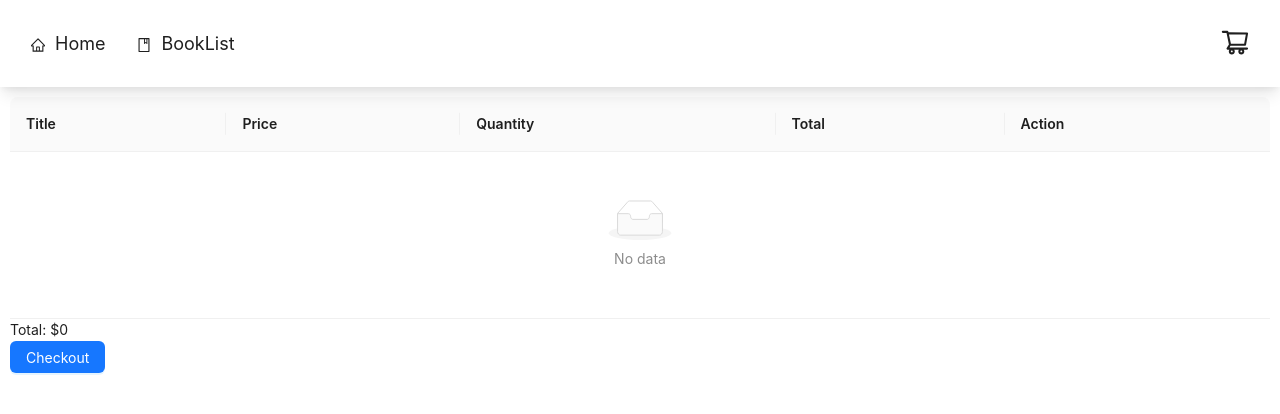
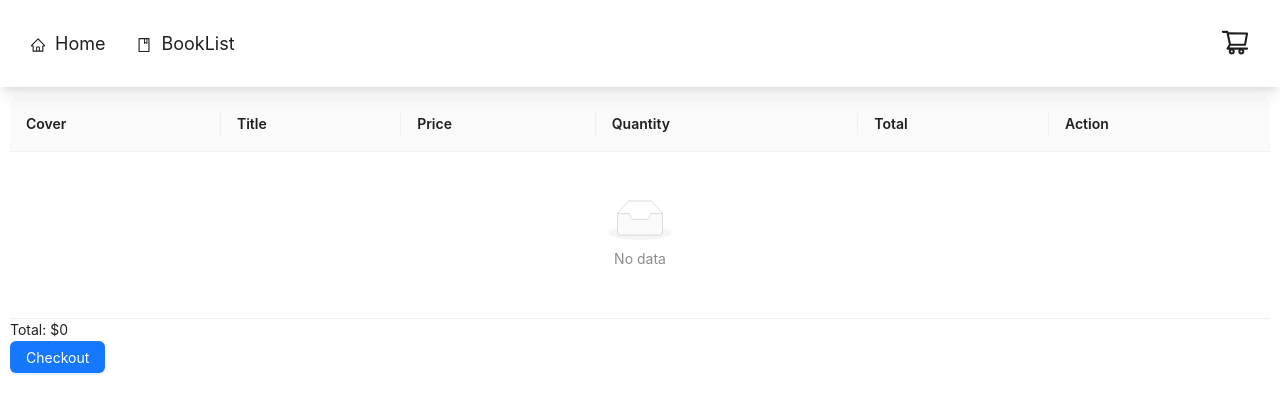
Before and after one commit to mujeebahmad03/Elite-Devs_Online-Bookstore, a React (Vite) app: page /cart in a window 1280 px wide. Shown: the top 414 px of the page. Built offline with nearby package versions, Linux system fonts and the light colour scheme.

Commit message:
Added book cover image in the cart page

```diff
--- a/src/components/Book/Book.jsx
+++ b/src/components/Book/Book.jsx
@@ -21,7 +21,7 @@ function Book({book}) {
 
   return (
       <Card className="card"
-        cover={<Image height={300} className="bookImg" src={book?.image?.thumbnail && book?.image?.smallThumbnail || `/cover_not_found.jpg`} alt="book_cover"/>}
+        cover={<Image height={300} className="bookImg" src={book.image} alt="book_cover"/>}
         actions={[<Rate disabled allowHalf value={book.averageRating} />, <Button
           loading={loading} type="link"
           onClick={addBookToCart}>Add to cart</Button>]}
--- a/src/context/searchContext.jsx
+++ b/src/context/searchContext.jsx
@@ -47,7 +47,7 @@ const SearchProvider = memo(function SearchProvider({ children }) {
               title: volumeInfo.title,
               description: volumeInfo.description,
               category: volumeInfo.categories,
-              image: volumeInfo.imageLinks,
+              image: volumeInfo.imageLinks?.thumbnail && volumeInfo.imageLinks?.smallThumbnail || `/cover_not_found.jpg`,
               price: amount,
               quantity: 1,
               total: amount * 1
--- a/src/pages/BookDetails/BookDetails.jsx
+++ b/src/pages/BookDetails/BookDetails.jsx
@@ -42,7 +42,7 @@ function BookDetails() {
     <div style={{padding: 10}}>
       <h1>Book Details</h1>
       <div className='flex'>
-        <img src={bookDetails?.image?.thumbnail && bookDetails?.image?.smallThumbnail || `/cover_not_found.jpg`}/>
+        <img src={bookDetails?.image}/>
         <div style={{padding: 10}}>
           <Descriptions title={bookDetails.title} layout='vertical'>
             <Descriptions.Item label="Authors">{bookDetails.authors}</Descriptions.Item>
--- a/src/pages/Cart/Cart.jsx
+++ b/src/pages/Cart/Cart.jsx
@@ -1,5 +1,5 @@
 import { useState } from 'react';
-import { Button, Popconfirm, InputNumber, Table, message, Modal, Form, Input} from "antd"
+import { Button, Popconfirm, InputNumber, Table, message, Modal, Form, Input, Image} from "antd"
 import { useCartContext } from "../../context/cartContext"
 import { useSearchContext } from "../../context/searchContext"
 import { QuestionCircleOutlined } from '@ant-design/icons';
@@ -32,6 +32,12 @@ function Cart() {
     <div>
       <div style={{padding: 10}}>
         <Table columns={[
+            {title: "Cover",
+            dataIndex: "image",
+            render: (image) => {
+              return <Image src={image} alt="Book Cover" style={{ width: '80px' }} />;
+            }
+          },
             {title: "Title", dataIndex: "title"},
             {
             title: "Price",
```
